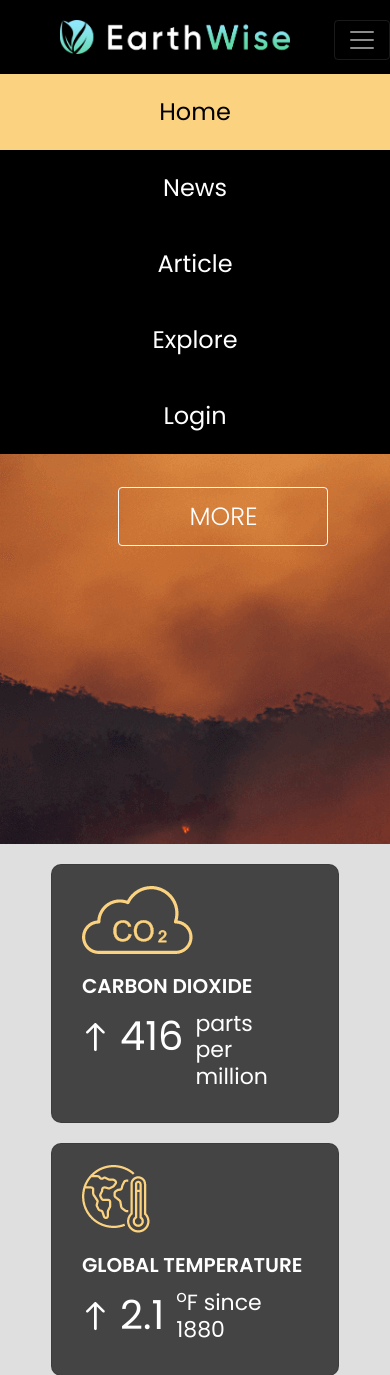
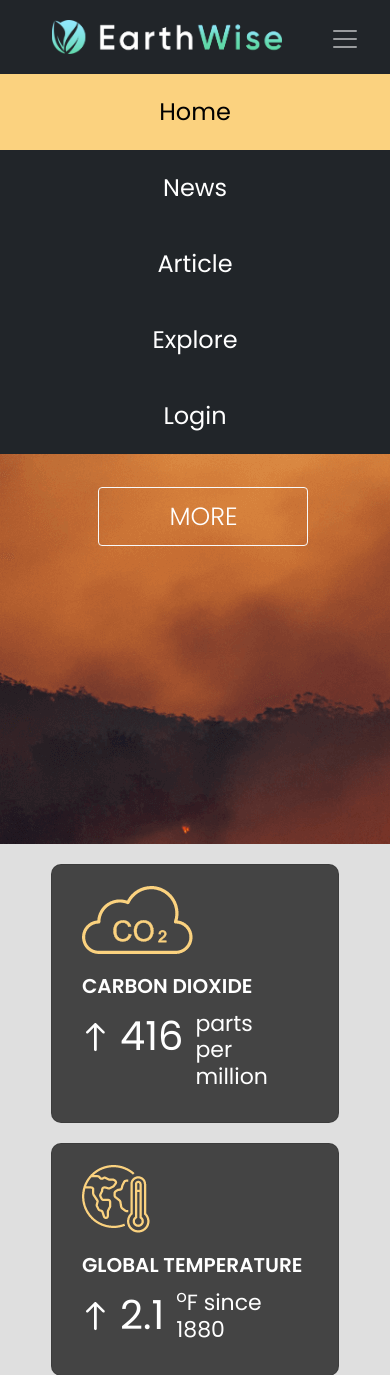
Before and after one commit to Nawazhzn/EarthWise-Website, a PHP site: page / in a window 390 px wide, after a click that opens the changed part. Shown: the top 1375 px of the page. Run offline with PHP 8.4, Linux system fonts and the light colour scheme; some libraries are stand-ins or nearby versions.

Commit message:
Fix mobile view padding issues
Fix mobile view padding issues and add favicon

```diff
--- a/index.html
+++ b/index.html
@@ -12,7 +12,7 @@
   <link
     href="https://fonts.googleapis.com/css2?family=Poppins:ital,wght@0,100;0,200;0,300;0,400;0,500;0,600;0,700;0,800;0,900;1,100;1,200;1,300;1,400;1,500;1,600;1,700;1,800;1,900&display=swap"
     rel="stylesheet">
-
+  <link rel="icon" type="image/png" href="img/favicon.png" />
 </head>
 
 <body>
@@ -38,13 +38,13 @@
             <a class="nav-link text-white" href="#">Article</a>
           </li>
           <li class="nav-item">
-            <a class="nav-link text-white" href="#">Explore</a>
+            <a class="nav-link text-white aa" href="#">Explore</a>
           </li>
+          <div class="nav-divider"></div>
           <li class="nav-item">
             <a class="nav-link text-white" href="login.html">Login</a>
           </li>
         </ul>
-
       </div>
     </div>
   </nav>
--- a/style.css
+++ b/style.css
@@ -56,16 +56,30 @@ body {
   padding-top: 30px;
 }
 
+.nav-divider {
+  border-left: 1px solid #EFEFEF;
+  margin-top: 20px;
+  margin-left: 55px;
+  height: 50px;
+}
+
 /** Navbar Mobile (Collapse Navbar) CSS */
 
 @media screen and (max-width: 767px) {
+  .bg-dark {
+    padding-bottom: 0px;
+  }
+  .navbar-toggler {
+    border: none;
+    margin-right: 18px;
+  }
   .navbar>.container-fluid {
     padding-top: 20px !important;
     padding-bottom: 0px !important;
     padding-left: 0px;
     padding-right: 0px;
     width: 100vw;
-    background-color: black;
+    background-color: #212529;
   }
   .nav-logo {
     float: left;
@@ -91,6 +105,9 @@ body {
     border-end-end-radius: 0px;
     margin-left: 0px !important;
   }
+  .nav-divider {
+    display: none;
+  }
 }
 
 /** Banner CSS */
@@ -106,8 +123,9 @@ body {
 
 .cover-content {
   position: absolute;
+  width: 100%;
   top: 8px;
-  left: 16px;
+  left: 0px;
   padding-left: 10.5%;
   padding-top: 12%;
 }
@@ -350,6 +368,12 @@ body {
 .news-container>.btn:hover {
   background-color: #f0bb51;
   transition: 0.1s;
+}
+
+@media screen and (max-width: 767px) {
+  .news-container {
+    width: 90vw;
+  }
 }
 
 /** Section 3 CSS */
```
Also changed, not shown: img/favicon.png (added).
